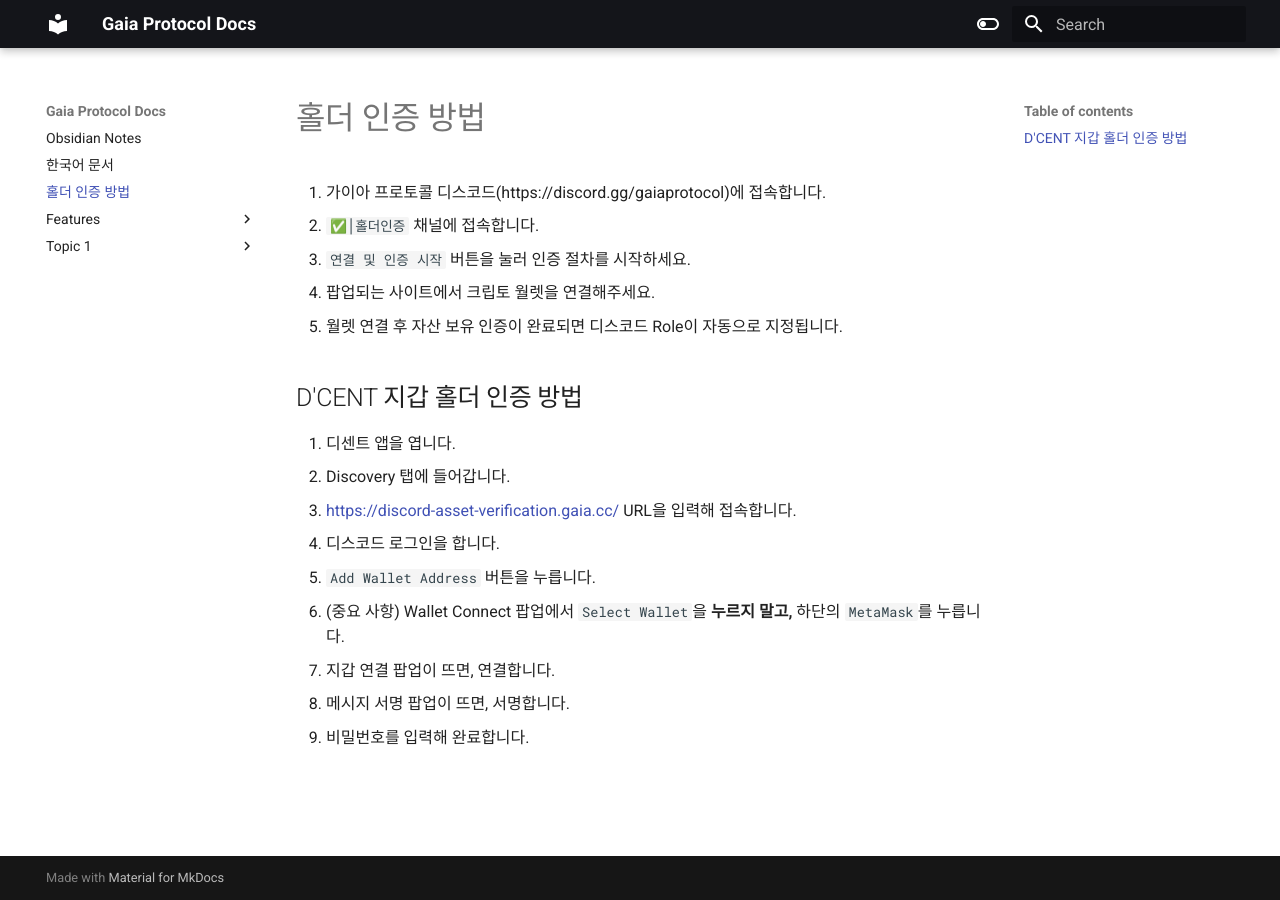
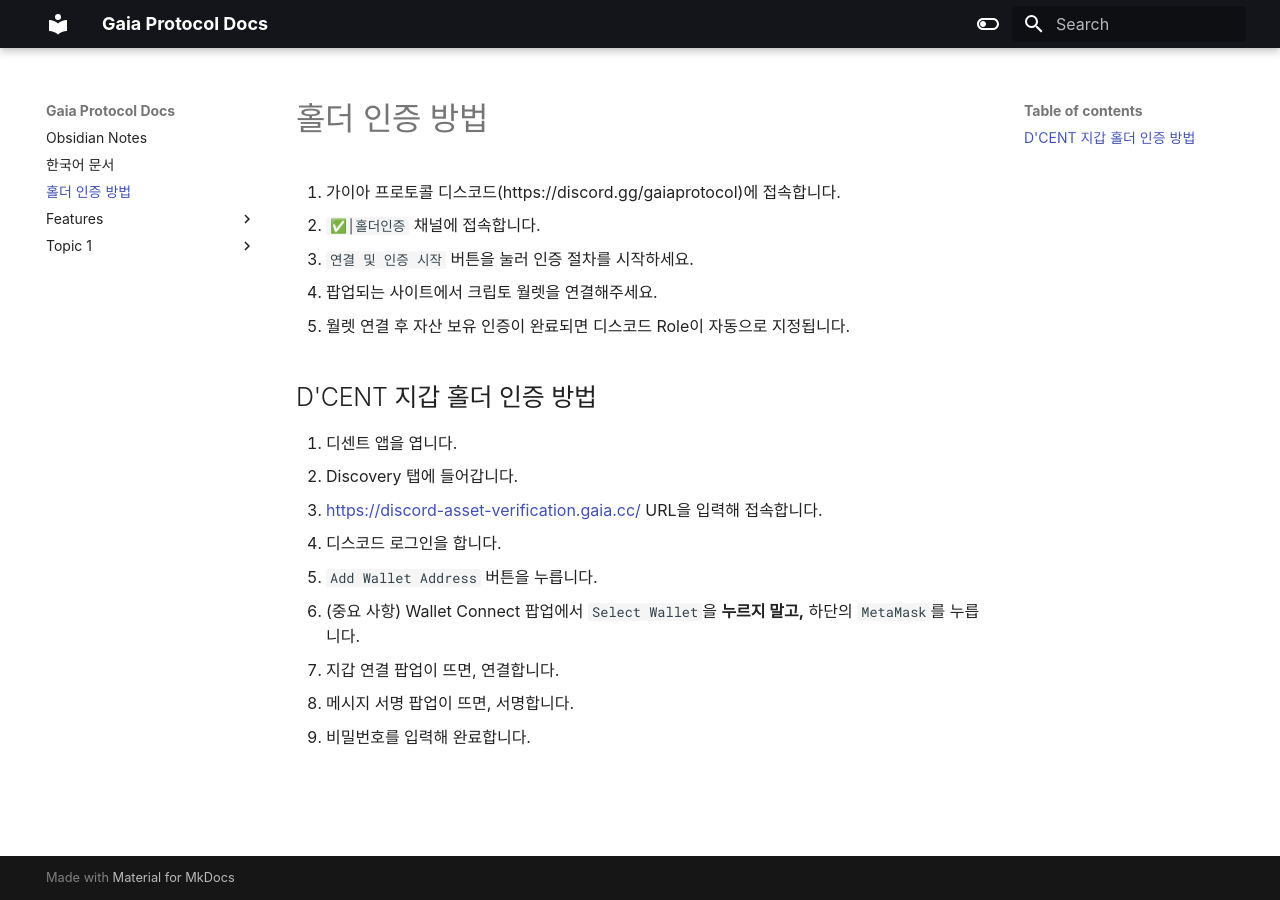
Before and after one commit to gaiaprotocol/docs, an MkDocs documentation site: the page built from docs/홀더 인증 방법.md, in a window 1280 px wide. Built offline with MkDocs 1.6.1 and Material for MkDocs 9.7.7, drawn with Linux system fonts in a browser that asks for light colours.

Commit message:
Change font to  Noto Sans Korean

```diff
--- a/mkdocs.yml
+++ b/mkdocs.yml
@@ -2,6 +2,8 @@
 
 theme:
     name: 'material'
+    font:
+      text: Noto Sans Korean
     palette:
 
     # Light mode
```
